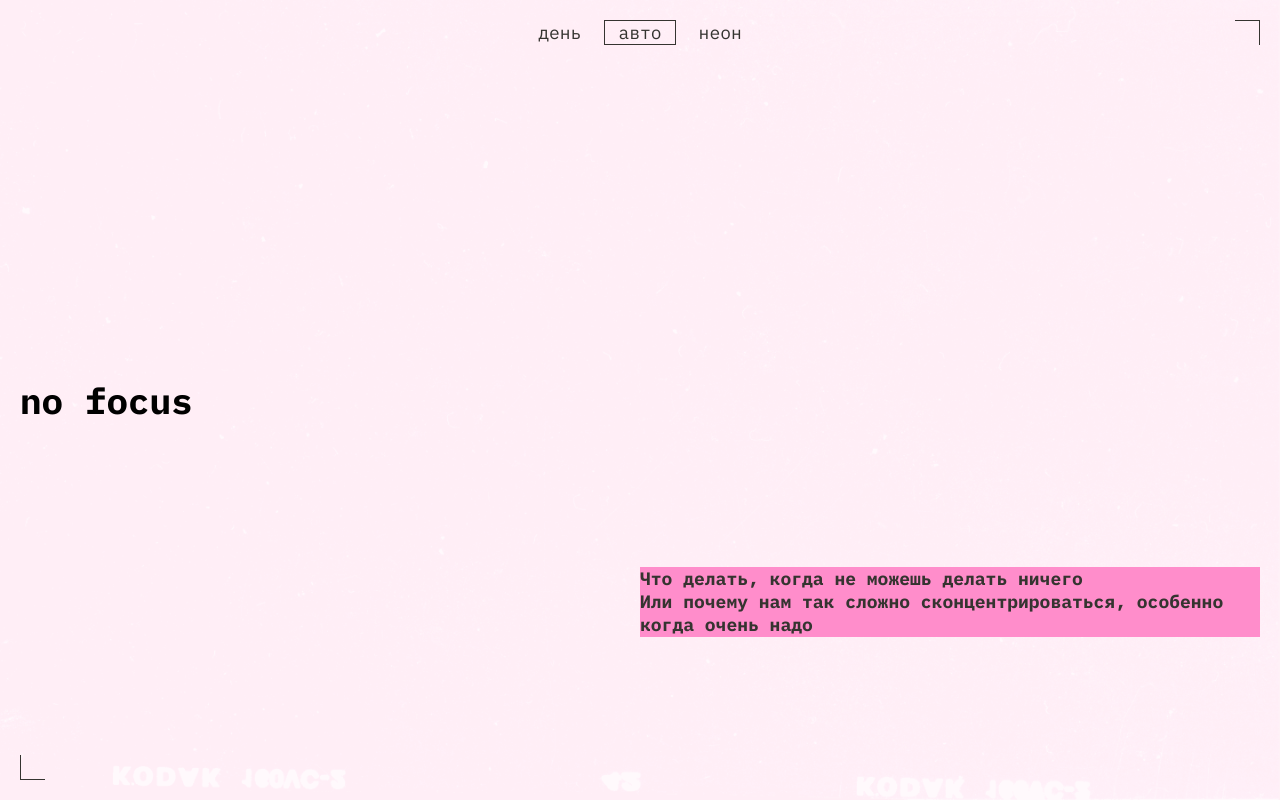
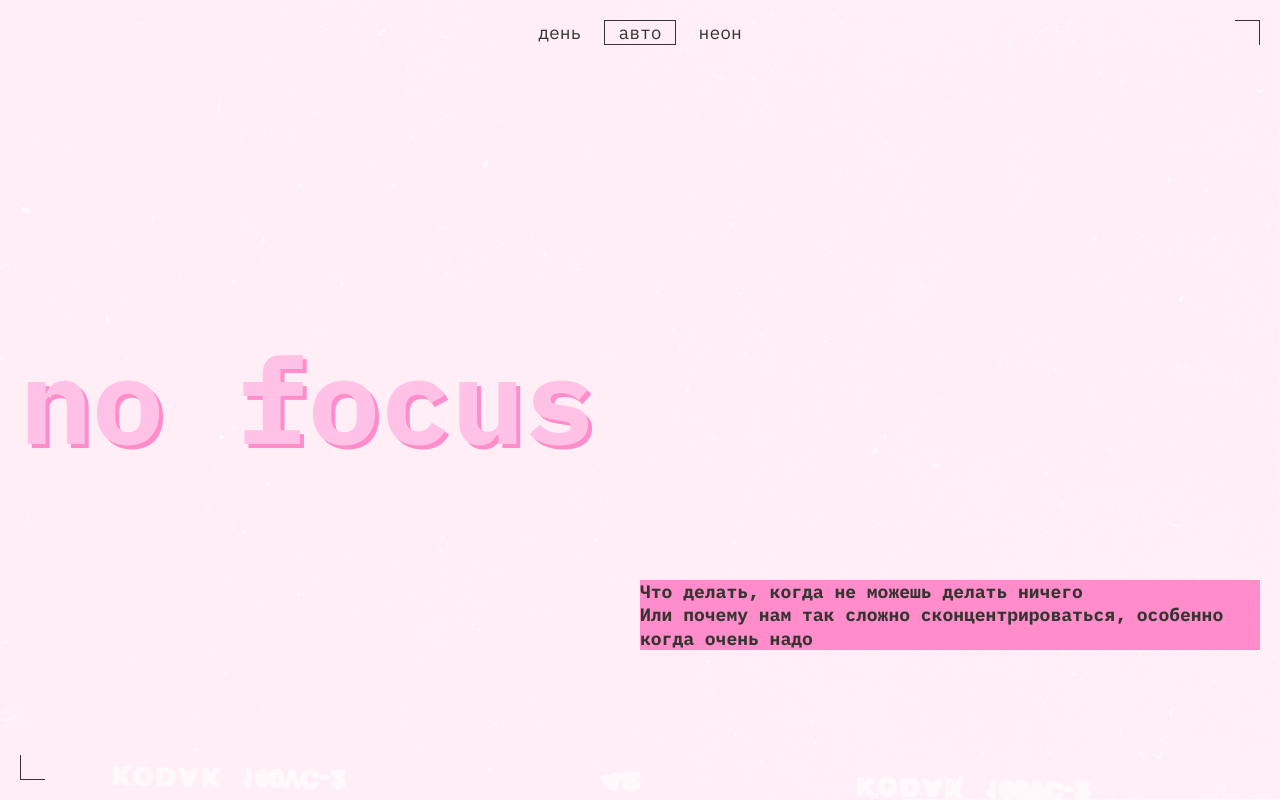
Before and after one commit to nelloginova-alt/slozhno-sosredotochitsya-fd, a plain HTML site: page index.html in a window 1280 px wide. Shown: the top 800 px of the page. Drawn offline with Linux system fonts and the light colour scheme.

Commit message:
исправила в css селектор title

```diff
--- a/styles/style.css
+++ b/styles/style.css
@@ -107,7 +107,7 @@
   border-bottom: 1px solid var(--accent-border-color);
 }
 
-.header__title {
+.title {
   min-width: 355px;
   font-size: var(--logo-size);
   line-height: 83%;
```
